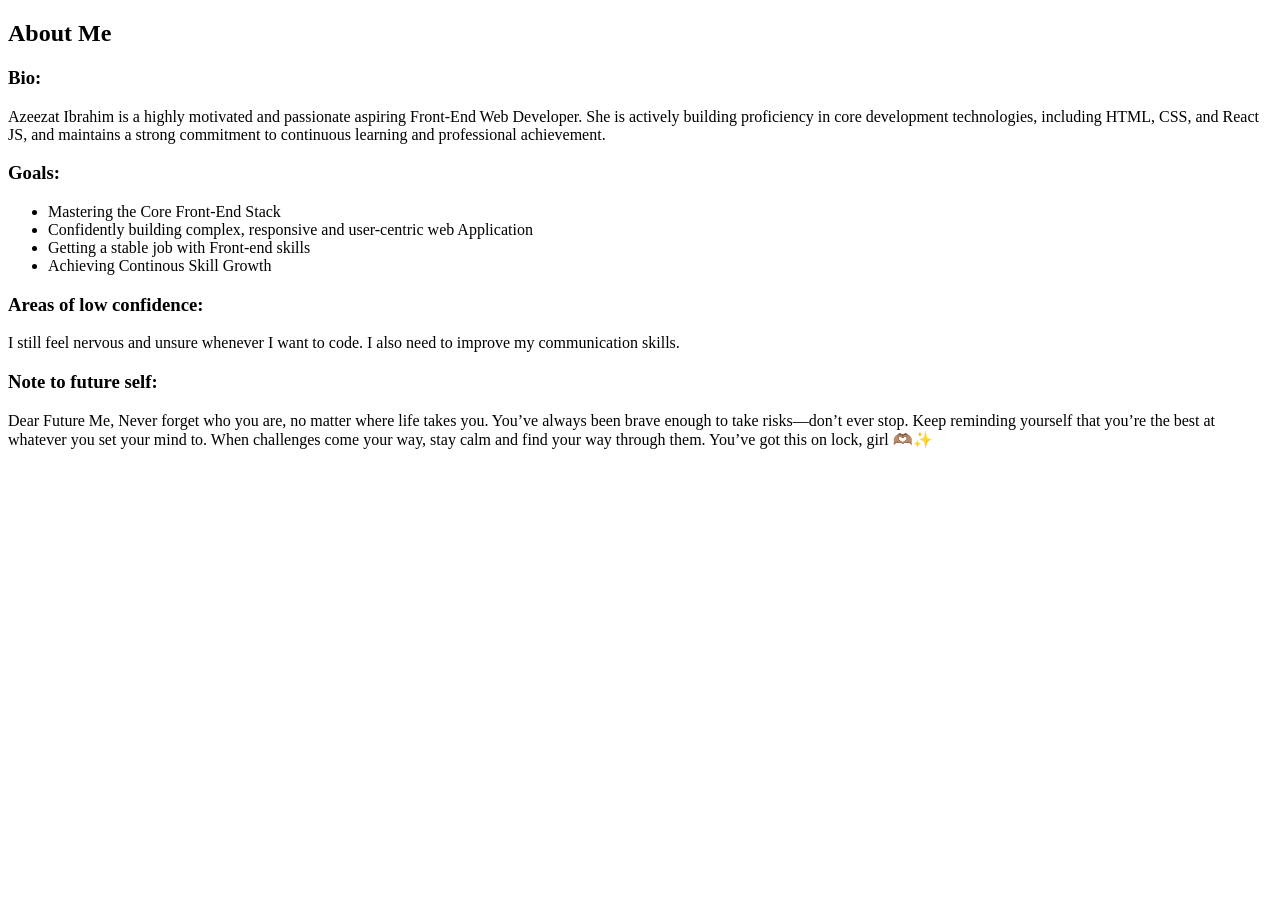
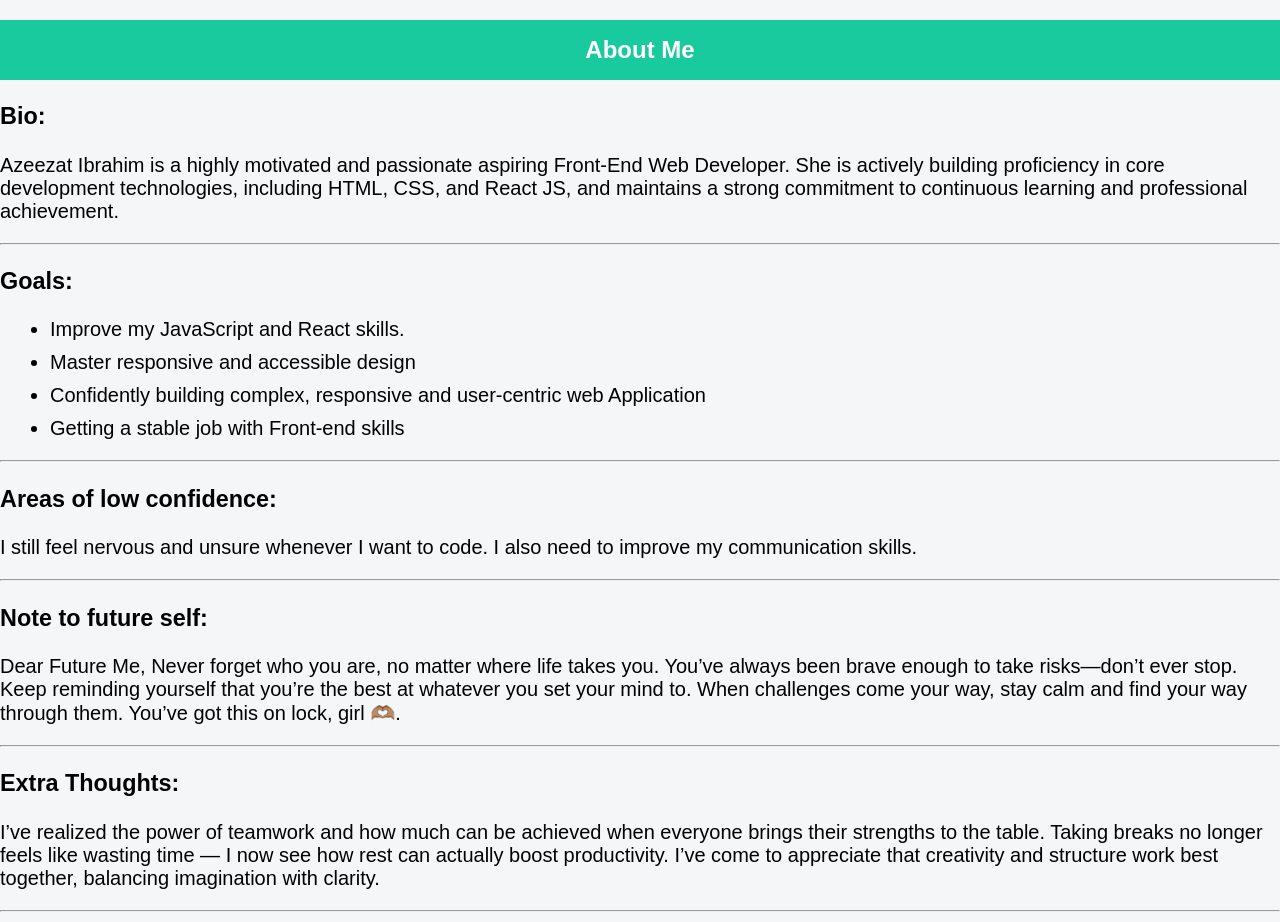
Before and after one commit to ebraem2890/Hng-profile-card-az, a plain HTML site: page about.html in a window 1280 px wide. Before the commit the page ends 800 px from the top, so only its background shows below. Drawn offline with Linux system fonts and the light colour scheme.

Commit message:
New Updates

```diff
--- a/About.css
+++ b/About.css
@@ -0,0 +1,20 @@
+body {
+    background-color: #f4f6f8;
+    margin: 0;
+    padding: 0;
+    font-family: Arial, sans-serif;
+}
+h2{
+   background: #18ca9e;
+  color: white;
+  padding: 16px;
+  text-align: center;
+}
+section{
+    font-size: 20px;
+    max-width: 100%;
+}
+ul li{
+    width: 75%;
+    margin: 10px;
+}
--- a/Contact.css
+++ b/Contact.css
@@ -4,12 +4,12 @@ body {
     flex-direction: column;
     align-items: center;
     min-height: 100vh;
-    padding: 20px;
+    padding: 10px;
     font-family: Arial, sans-serif;
 }
 
 h2 {
-    margin: 5px;
+    margin: 10px;
     font-size: 26px;
     font-weight: 500;
 }
@@ -26,14 +26,26 @@ input,
 textarea {
     width: 100%;
     padding: 10px;
-    margin-bottom: 10px;
+    margin: 10px;
 }
 
 button {
-    width: 75%;
+    width: 50%;
+    margin: 10px;
+    margin-left: 75px;
     padding: 10px;
-    margin: 20px;
-    border: 1px solid #444;
     background-color: #18ca9e;
+    color: white;
     cursor: pointer;
+    border-radius: 50px;
+    border: none;
 }
+.error {
+  color: red;
+  font-size: 0.9em;
+}
+
+.success {
+  color: green;
+  font-weight: bold;
+}
--- a/about.html
+++ b/about.html
@@ -5,35 +5,47 @@
     <meta charset="UTF-8">
     <meta name="viewport" content="width=device-width, initial-scale=1.0">
     <title>About Me</title>
-    <link rel="stylesheet" href="about.css">
+    <link rel="stylesheet" href="About.css">
 </head>
 
 <body>
     <main data-testid="test-about-page">
-         <h2>About Me</h2>
+        <h2>About Me</h2>
         <section data-testid="test-about-bio">
             <h3>Bio:</h3>
             <p>Azeezat Ibrahim is a highly motivated and passionate aspiring Front-End Web Developer. She is actively
                 building proficiency in core development technologies, including HTML, CSS, and React JS, and maintains
                 a strong commitment to continuous learning and professional achievement.</p>
+                <hr>
         </section>
         <section data-testid="test-about-goals">
             <h3>Goals:</h3>
             <ul>
-                <li>Mastering the Core Front-End Stack</li>
+                <li>Improve my JavaScript and React skills.</li>
+                <li>Master responsive and accessible design</li>
                 <li>Confidently building complex, responsive and user-centric web Application </li>
                 <li>Getting a stable job with Front-end skills</li>
-                <li>Achieving Continous Skill Growth</li>
             </ul>
+            <hr>
         </section>
         <section data-testid="test-about-confidence">
             <h3>Areas of low confidence:</h3>
-            <p>I still feel nervous and unsure whenever I want to code. I also need to improve my communication skills.</p>
+            <p>I still feel nervous and unsure whenever I want to code. I also need to improve my communication skills.
+            </p>
+            <hr>
         </section>
         <section data-testid="test-about-future-note">
             <h3>Note to future self:</h3>
-            <p>Dear Future Me,
-Never forget who you are, no matter where life takes you. You’ve always been brave enough to take risks—don’t ever stop. Keep reminding yourself that you’re the best at whatever you set your mind to. When challenges come your way, stay calm and find your way through them. You’ve got this on lock, girl 🫶🏽✨ </p>
+            <p>Dear Future Me, Never forget who you are, no matter where life takes you. You’ve always been brave enough
+                to take risks—don’t ever stop. Keep reminding yourself that you’re the best at whatever you set your
+                mind to. When challenges come your way, stay calm and find your way through them. You’ve got this on
+                lock, girl 🫶🏽. </p>
+                <hr>
+        </section>
+        <section data-testid="test-about-extra">
+            <h3>Extra Thoughts:</h3>
+            <p>I’ve realized the power of teamwork and how much can be achieved when everyone brings their strengths to the table. Taking breaks no longer feels like wasting time — I now see how rest can actually boost productivity. I’ve come to appreciate that creativity and structure work best together, balancing imagination with clarity.</p>
+            <hr>
         </section>
     </main>
 </body>
```
Also changed, not shown: contact.html (+9 -8 lines), contact.js (added, +44 -0 lines).
